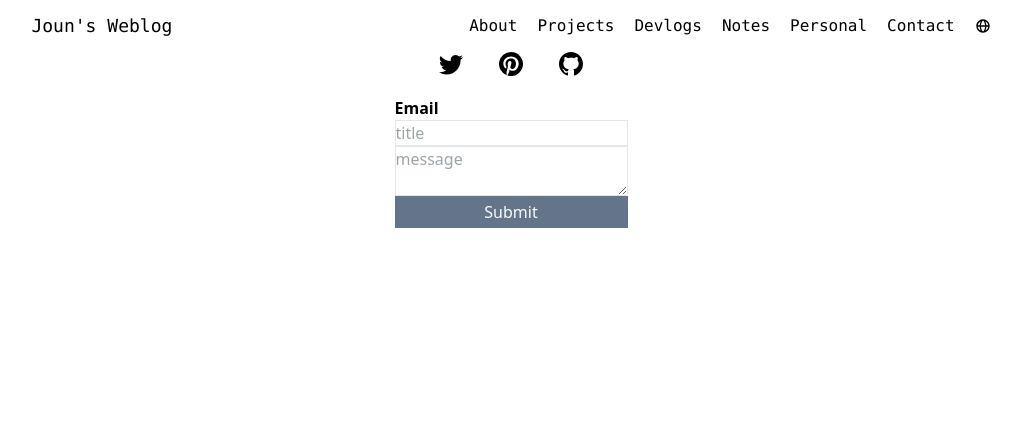
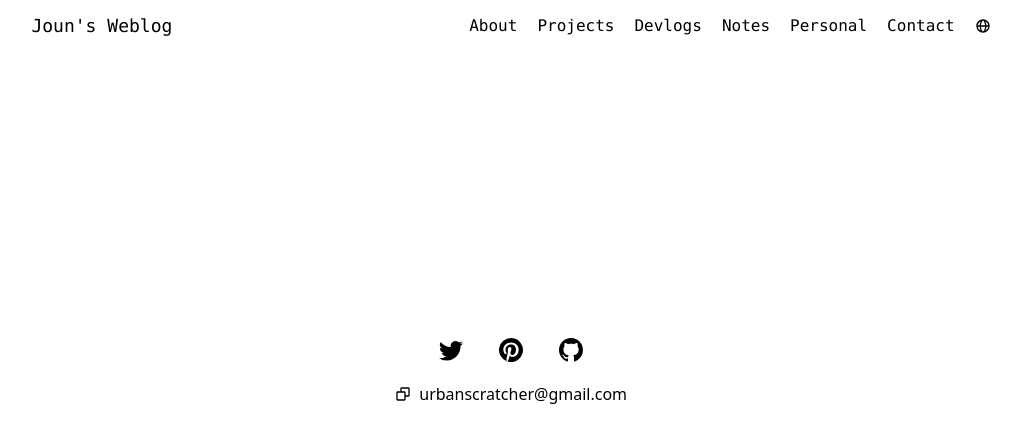
Before and after one commit to urbanscratcher/project-catalogue, a Next.js app: page /contact in a window 1280 px wide. Shown: the top 442 px of the page, without its empty margins (129-1150 px from the left). Built offline with nearby package versions, Linux system fonts and the light colour scheme; a web font is replaced by a local one.

Commit message:
added toast ui

```diff
--- /dev/null
+++ b/app/components/atoms/Toast.tsx
@@ -0,0 +1,49 @@
+"use client";
+
+import { useToastStore } from "@/app/hooks/useToastStore";
+import React, { useEffect } from "react";
+import { BsCheckCircleFill as CheckIcon } from "react-icons/bs";
+
+interface ToastProps {
+  text: string;
+}
+
+const Toast = ({ text }: ToastProps) => {
+  const show = useToastStore((state) => state.show);
+  const removeToast = useToastStore((state) => state.removeToast);
+
+  useEffect(() => {
+    if (show) {
+      const tick = setTimeout(() => {
+        removeToast();
+      }, 1000);
+
+      return () => {
+        return clearTimeout(tick);
+      };
+    }
+  }, [show, removeToast]);
+
+  return (
+    <>
+      <div
+        className={`
+        px-4 py-2
+        bg-white
+        border-2 border-slate-700 rounded
+        inline-flex gap-2 items-center
+        shadow-md
+        absolute left-[50%]
+        translate-x-[-50%]
+        transition-all duration-200
+        ${show ? "top-[1%]" : "top-[-100%]"}
+        `}
+      >
+        <CheckIcon />
+        {text}
+      </div>
+    </>
+  );
+};
+
+export default Toast;
--- /dev/null
+++ b/app/components/organisms/Email.tsx
@@ -0,0 +1,23 @@
+"use client";
+
+import { useToastStore } from "@/app/hooks/useToastStore";
+import { BiCopy as CopyIcon } from "react-icons/bi";
+
+const Email = () => {
+  const handleClick = useToastStore((state) => state.showToast);
+
+  return (
+    <p
+      className="
+flex items-center
+hover:border-b cursor-pointer border-slate-600
+"
+      onClick={handleClick}
+    >
+      <CopyIcon />
+      &nbsp; urbanscratcher@gmail.com
+    </p>
+  );
+};
+
+export default Email;
--- a/app/components/organisms/EmailForm.tsx
+++ /dev/null
@@ -1,50 +0,0 @@
-"use client";
-
-import { useState } from "react";
-
-const EmailForm = () => {
-  const [title, setTitle] = useState("");
-  const [message, setMessage] = useState("");
-
-  const submitHandler = (e: React.FormEvent) => {
-    e?.preventDefault();
-    window.location.href = `mailto:urbanscratcher@gmail.com?subject=${title}&body=${message} - From Joun's Weblog`;
-  };
-
-  const titleChangeHandler = ({
-    target: { value },
-  }: React.ChangeEvent<HTMLInputElement>) => {
-    setTitle(value);
-  };
-
-  const messageChangeHandler = ({
-    target: { value },
-  }: React.ChangeEvent<HTMLTextAreaElement>) => {
-    setMessage(value);
-  };
-
-  return (
-    <>
-      <form className="flex flex-col" onSubmit={(e) => submitHandler(e)}>
-        <input
-          type="text"
-          name="title"
-          placeholder="title"
-          className="border"
-          onChange={(e) => titleChangeHandler(e)}
-        />
-        <textarea
-          name="text"
-          placeholder="message"
-          className="border"
-          onChange={(e) => messageChangeHandler(e)}
-        />
-        <button type="submit" className="bg-slate-500 text-slate-50 px-2 py-1">
-          Submit
-        </button>
-      </form>
-    </>
-  );
-};
-
-export default EmailForm;
--- a/app/components/organisms/Header.tsx
+++ b/app/components/organisms/Header.tsx
@@ -7,7 +7,7 @@ const Header = () => {
       <header
         className="
       flex justify-around items-center
-      m-3"
+      p-3"
       >
         <Logo />
         <Navbar />
--- a/app/contact/page.tsx
+++ b/app/contact/page.tsx
@@ -1,15 +1,23 @@
+"use client";
+
 import {
   BsGithub as GithubIcon,
   BsPinterest as PinterestIcon,
   BsTwitter as TwitterIcon,
 } from "react-icons/bs";
-import EmailForm from "../components/organisms/EmailForm";
+import Email from "../components/organisms/Email";
 
 const page = () => {
   return (
-    <main className="container mx-auto flex flex-col gap-5 items-center">
-      <section>
-        <ul className="flex justify-between w-36">
+    <main
+      className="
+    container mx-auto flex flex-col gap-5 items-center"
+    >
+      <section
+        className="flex flex-col gap-5 h-[80vh] justify-center
+      "
+      >
+        <ul className="flex justify-between w-36 mx-auto">
           <a href="https://twitter.com/Joun53498183" target="_blank">
             <li className="text-2xl hover:text-slate-600">
               <TwitterIcon />
@@ -26,10 +34,7 @@ const page = () => {
             </li>
           </a>
         </ul>
-      </section>
-      <section>
-        <h2 className="font-bold">Email</h2>
-        <EmailForm />
+        <Email />
       </section>
     </main>
   );
--- /dev/null
+++ b/app/hooks/useToastStore.tsx
@@ -0,0 +1,7 @@
+import { create } from "zustand";
+
+export const useToastStore = create((set: any) => ({
+  show: false,
+  showToast: () => set({ show: true }),
+  removeToast: () => set({ show: false }),
+}));
--- a/app/layout.tsx
+++ b/app/layout.tsx
@@ -1,11 +1,12 @@
-import React from "react";
+import Toast from "./components/atoms/Toast";
 import Header from "./components/organisms/Header";
 import "./globals.css";
 
 export default function RootLayout({ children }: { children: any }) {
   return (
     <html lang="en" className="font-pretendard">
-      <body>
+      <body className="relative">
+        <Toast text={`E-mail Copied!`} />
         <Header />
         {children}
       </body>
--- a/package.json
+++ b/package.json
@@ -26,7 +26,8 @@
     "react-markdown": "^8.0.7",
     "slugify": "^1.6.6",
     "tailwindcss": "3.3.2",
-    "typescript": "5.1.3"
+    "typescript": "5.1.3",
+    "zustand": "^4.3.8"
   },
   "devDependencies": {
     "@tailwindcss/typography": "^0.5.9"
```
Also changed, not shown: 1 other file (tests, documents, lock files or other folders).
